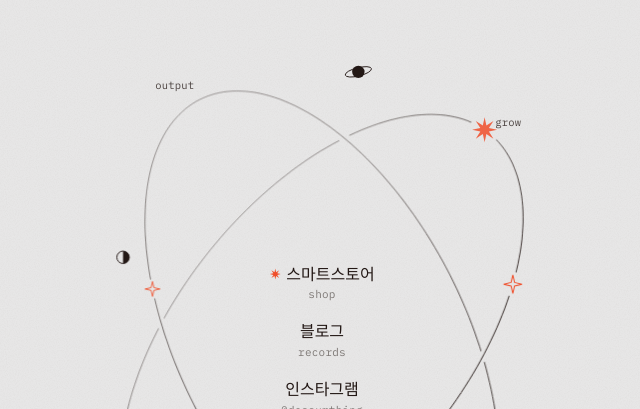
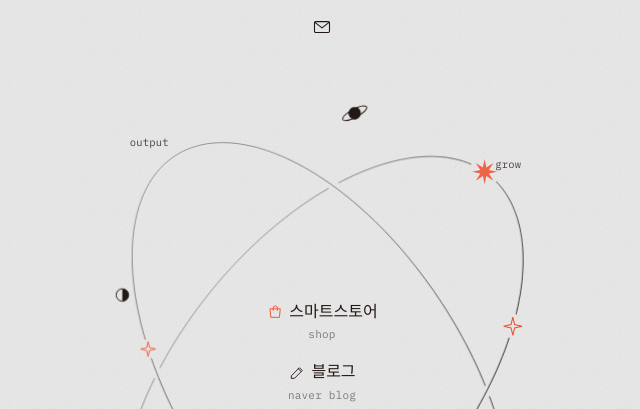
Before and after one commit to dossumthing/dossumthing-link, a plain HTML site: page index.html in a window 1280 px wide. Shown: the part 207-616 px from the top of the page, without its empty margins (318-958 px from the left). Drawn offline with Linux system fonts and the light colour scheme; a web font is replaced by a local one.

Commit message:
메일 주소 복사 버튼, 메뉴 아이콘, 궤도 회전, 주변 행성 움직임
Co-Authored-By: Claude Opus 5.5 <noreply@anthropic.com>

```diff
--- a/index.html
+++ b/index.html
@@ -70,8 +70,25 @@
     color: var(--ink);
   }
 
+  /* 메일: 누르면 주소 복사 */
+  .mail {
+    display: inline-flex; align-items: center; justify-content: center;
+    width: 40px; height: 40px; margin: 10px auto 0;
+    border: 0; border-radius: 50%; background: none; color: var(--ink);
+    cursor: pointer; transition: color .2s;
+  }
+  .mail svg { width: 20px; height: 20px; fill: none; stroke: currentColor; stroke-width: 1.3; stroke-linejoin: round; stroke-linecap: round; }
+  .mail:hover, .mail:focus-visible { color: var(--accent); }
+  .mail:focus-visible { outline: 1.5px solid var(--accent); outline-offset: 0; }
+  .toast {
+    height: 16px; margin: 2px 0 0;
+    font: 400 11px var(--mono); color: var(--muted); letter-spacing: .02em;
+    opacity: 0; transition: opacity .25s;
+  }
+  .toast.show { opacity: 1; }
+
   /* 궤도 무대: 두 궤도 사이 가운데에 링크 */
-  .stage { position: relative; margin: 56px -16px 0; aspect-ratio: 460 / 600; }
+  .stage { position: relative; margin: 30px -16px 0; aspect-ratio: 460 / 600; }
   .stage > svg { position: absolute; inset: 0; width: 100%; height: 100%; overflow: visible; }
   .stage .orbit-line { fill: none; stroke: var(--ink); stroke-width: 1; }
   .stage .lab-en { fill: var(--ink); font: 400 11px var(--mono); letter-spacing: .02em; opacity: .8; }
@@ -96,7 +113,8 @@
     line-height: 1.35;
   }
   nav .name { display: inline-flex; align-items: center; gap: 6px; font-size: 16px; font-weight: 500; transition: color .2s; }
-  nav .name svg { width: 11px; height: 11px; fill: var(--accent); flex: none; }
+  nav .name svg { width: 17px; height: 17px; fill: none; stroke: currentColor; stroke-width: 1.3; stroke-linecap: round; stroke-linejoin: round; flex: none; }
+  nav li:first-child .name svg { stroke: var(--accent); }
   nav .where { display: block; margin-top: 2px; font: 400 11px var(--mono); color: var(--muted); letter-spacing: .02em; }
   nav a:hover .name, nav a:focus-visible .name { color: var(--accent); }
   nav a:focus-visible { outline: 1.5px solid var(--accent); outline-offset: 2px; border-radius: 2px; }
@@ -121,15 +139,19 @@
     <img class="logo" src="logo.svg" alt="dossumthing" width="760" height="170">
     <h1>My recording Orbit</h1>
     <p class="lede">‘나’라는 행성을 중심으로<br>나만의 궤도를 찾고 확장하는 기록</p>
+    <button class="mail" type="button" id="mail" aria-label="메일 주소 복사">
+      <svg viewBox="0 0 24 24" aria-hidden="true"><rect x="3" y="5.5" width="18" height="13" rx="1.5"/><path d="M3.5 6.5l8.5 6.5 8.5-6.5"/></svg>
+    </button>
+    <p class="toast" id="toast" role="status" aria-live="polite"></p>
   </header>
 
   <div class="stage">
     <svg id="orbit" viewBox="0 0 460 600" aria-hidden="true"></svg>
     <nav aria-label="두썸띵 링크">
       <ul>
-        <li><a href="https://smartstore.naver.com/dossumthing" data-link="store"><span class="name"><svg viewBox="-14 -14 28 28" aria-hidden="true"><path d="M0 -14L2 -4.8L9.9 -9.9L4.8 -2L14 0L4.8 2L9.9 9.9L2 4.8L0 14L-2 4.8L-9.9 9.9L-4.8 2L-14 0L-4.8 -2L-9.9 -9.9L-2 -4.8Z"/></svg>스마트스토어</span><span class="where">shop</span></a></li>
-        <li><a href="https://blog.naver.com/dossumthing_blog" data-link="blog"><span class="name">블로그</span><span class="where">records</span></a></li>
-        <li><a href="https://www.instagram.com/dossumthing/" data-link="instagram"><span class="name">인스타그램</span><span class="where">@dossumthing</span></a></li>
+        <li><a href="https://smartstore.naver.com/dossumthing" data-link="store"><span class="name"><svg viewBox="0 0 24 24" aria-hidden="true"><path d="M5 8h14l-1.2 12H6.2z"/><path d="M9 10V7a3 3 0 0 1 6 0v3"/></svg>스마트스토어</span><span class="where">shop</span></a></li>
+        <li><a href="https://blog.naver.com/dossumthing_blog" data-link="blog"><span class="name"><svg viewBox="0 0 24 24" aria-hidden="true"><path d="M4 20h4L19 9l-4-4L4 16z"/><path d="M13.5 6.5l4 4"/></svg>블로그</span><span class="where">naver blog</span></a></li>
+        <li><a href="https://www.instagram.com/dossumthing/" data-link="instagram"><span class="name"><svg viewBox="0 0 24 24" aria-hidden="true"><rect x="4" y="4" width="16" height="16" rx="4.5"/><circle cx="12" cy="12" r="3.6"/><circle cx="16.6" cy="7.4" r=".4"/></svg>인스타그램</span><span class="where">@dossumthing</span></a></li>
       </ul>
     </nav>
   </div>
@@ -137,5 +159,29 @@
   <footer>© dossumthing</footer>
 </main>
 <script src="orbit.js"></script>
+<script>
+/* 메일 아이콘: 주소를 복사하고 알려 준다. 복사가 막힌 환경이면 메일 앱을 연다. */
+(function () {
+  var btn = document.getElementById('mail'), toast = document.getElementById('toast'), timer;
+  var addr = ['hummingrose', 'naver.com'].join('@');
+  function say(t) {
+    toast.textContent = t; toast.classList.add('show');
+    clearTimeout(timer); timer = setTimeout(function () { toast.classList.remove('show'); }, 2600);
+  }
+  function fallback() {
+    var ta = document.createElement('textarea');
+    ta.value = addr; ta.setAttribute('readonly', ''); ta.style.position = 'fixed'; ta.style.opacity = '0';
+    document.body.appendChild(ta); ta.select();
+    var ok = false; try { ok = document.execCommand('copy'); } catch (e) {}
+    document.body.removeChild(ta);
+    if (ok) say('복사했어요 · ' + addr); else location.href = 'mailto:' + addr;
+  }
+  btn.addEventListener('click', function () {
+    if (navigator.clipboard && window.isSecureContext) {
+      navigator.clipboard.writeText(addr).then(function () { say('복사했어요 · ' + addr); }, fallback);
+    } else fallback();
+  });
+})();
+</script>
 </body>
 </html>
--- a/orbit.js
+++ b/orbit.js
@@ -15,7 +15,7 @@
 
   // 궤도: 반지름(rx, ry), 기울기(rot)
   var orbits = [
-    { rx: 150, ry: 282, rot: -27 },     // 세로로 긴 궤도
+    { rx: 150, ry: 282, rot: -33 },     // 세로로 긴 궤도
     { rx: 278, ry: 150, rot: -51 }     // 비스듬히 누운 궤도
   ];
   orbits.forEach(function (o) {
@@ -149,35 +149,57 @@
   }
 
   // 사분면 네 자리: 글 대신 작은 행성·별 (마우스를 올리면 원래 문구)
+  // 각자 작은 원을 그리며 떠다니고, 모양마다 따로 움직인다.
   var decos = [
-    { x: 268, y: 22, q: '실행 / 변화 / 성장', kind: 'ring' },              // Output–Grow
-    { x: 436, y: 392, q: '목표 / 설계', kind: 'spark' },                   // Grow–Input
-    { x: 196, y: 590, q: '기억 / 배움', kind: 'moon' },                    // Input–Care
-    { x: 22, y: 214, q: '생각 정리 · 셀프 리뷰 / 피드백', kind: 'phase' }  // Care–Output
+    { x: 268, y: 24, q: '실행 / 변화 / 성장', kind: 'ring' },              // Output–Grow
+    { x: 434, y: 392, q: '목표 / 설계', kind: 'spark' },                   // Grow–Input
+    { x: 196, y: 588, q: '기억 / 배움', kind: 'moon' },                    // Input–Care
+    { x: 24, y: 214, q: '생각 정리 · 셀프 리뷰 / 피드백', kind: 'phase' }  // Care–Output
   ].map(function (d, i) {
     var g = el('g', {}, gDeco);
     el('title', {}, g).textContent = d.q;
+    el('circle', { r: 16, fill: 'transparent' }, g);                     // 마우스 올리기 쉽게
+    var inner = el('g', {}, g);
     if (d.kind === 'ring') {
-      el('path', { d: 'M-13 1.5 A13 4 -14 0 0 13 -1.5', 'class': 'deco-line' }, g);   // 뒤쪽 고리는 행성에 가려짐
-      el('circle', { r: 6.5, 'class': 'deco-fill' }, g);
-      el('path', { d: 'M-13 1.5 A13 4 -14 0 1 13 -1.5', 'class': 'deco-line' }, g);
+      el('path', { d: 'M-13 1.5 A13 4 -14 0 0 13 -1.5', 'class': 'deco-line' }, inner);   // 뒤쪽 고리
+      el('circle', { r: 6.5, 'class': 'deco-fill' }, inner);
+      el('path', { d: 'M-13 1.5 A13 4 -14 0 1 13 -1.5', 'class': 'deco-line' }, inner);   // 앞쪽 고리
     } else if (d.kind === 'spark') {
-      el('path', { d: starPath(8, 1.8, 4), 'class': 'deco-line' }, g);
+      el('path', { d: starPath(8, 1.8, 4), 'class': 'deco-line' }, inner);
     } else if (d.kind === 'moon') {
-      el('circle', { r: 5.5, 'class': 'deco-fill' }, g);
-      el('circle', { cx: 10, cy: -6, r: 1.8, 'class': 'deco-fill' }, g);
-      el('circle', { r: 11.6, 'class': 'deco-line', 'stroke-dasharray': '1.5 3' }, g);
+      el('circle', { r: 11.6, 'class': 'deco-line', 'stroke-dasharray': '1.5 3' }, inner);
+      el('circle', { r: 5.5, 'class': 'deco-fill' }, inner);
+      d.moon = el('circle', { r: 1.9, 'class': 'deco-fill' }, inner);
     } else {
-      el('circle', { r: 6.5, 'class': 'deco-line' }, g);
-      el('path', { d: 'M0 -6.5 A6.5 6.5 0 0 1 0 6.5 Z', 'class': 'deco-fill' }, g);
+      el('circle', { r: 6.5, 'class': 'deco-line' }, inner);
+      d.shade = el('path', { 'class': 'deco-fill' }, inner);
     }
-    d.g = g; d.ph = i * 1.7;
+    d.g = g; d.inner = inner; d.ph = i * 1.7;
     return d;
   });
+  function phasePath(f) {                    // f: 0→1→0 차오름. 오른쪽부터 차는 달 모양
+    var r = 6.5, k = Math.cos(f * Math.PI) * r;   // 경계선 타원의 가로 반지름(부호 = 방향)
+    return 'M0 ' + (-r) + ' A' + r + ' ' + r + ' 0 0 1 0 ' + r +
+      ' A' + f1(Math.abs(k)) + ' ' + r + ' 0 0 ' + (k > 0 ? 0 : 1) + ' 0 ' + (-r) + 'Z';
+  }
   function float(clock) {
     decos.forEach(function (d) {
-      var dy = Math.sin(clock * TAU / 7 + d.ph) * 2.4;
-      d.g.setAttribute('transform', 'translate(' + d.x + ' ' + f1(d.y + dy) + ')');
+      var w = clock * TAU / 9 + d.ph;                                   // 작은 원을 그리며 떠다님
+      var x = d.x + Math.cos(w) * 4, y = d.y + Math.sin(w * 1.3) * 5;
+      d.g.setAttribute('transform', 'translate(' + f1(x) + ' ' + f1(y) + ')');
+      if (d.kind === 'ring') {                                          // 고리 행성: 천천히 기울었다 돌아옴
+        d.inner.setAttribute('transform', 'rotate(' + f1(Math.sin(clock * TAU / 6 + d.ph) * 16) + ')');
+      } else if (d.kind === 'spark') {                                  // 별: 천천히 돌며 반짝
+        var sc = 0.85 + 0.25 * (0.5 + 0.5 * Math.sin(clock * TAU / 2.6));
+        d.inner.setAttribute('transform', 'rotate(' + f1(clock * 24 % 360) + ') scale(' + sc.toFixed(3) + ')');
+      } else if (d.kind === 'moon') {                                   // 작은 달이 점선 궤도를 돈다
+        var m = -clock * TAU / 5;
+        d.moon.setAttribute('cx', f1(Math.cos(m) * 11.6));
+        d.moon.setAttribute('cy', f1(Math.sin(m) * 11.6));
+      } else {                                                          // 반쯤 찬 행성: 차고 기운다
+        var f = 0.5 + 0.42 * Math.sin(clock * TAU / 10);
+        d.shade.setAttribute('d', phasePath(f));
+      }
     });
   }
   float(0);
```
